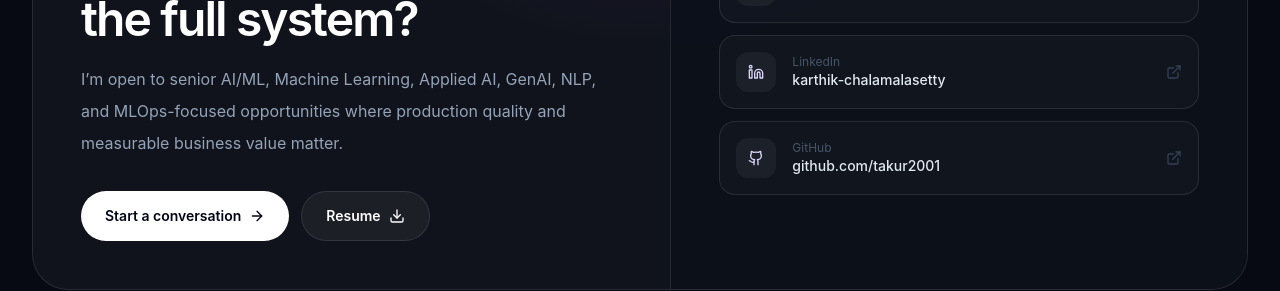
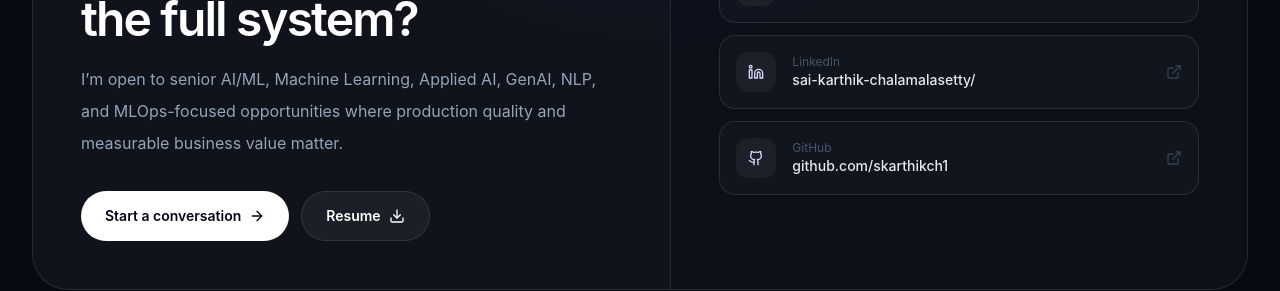
Before and after one commit to skarthikch1/karthik-portfolio, a React (Vite) app: page / in a window 1280 px wide. Shown: the part 7227-7518 px from the top of the page. Built offline with nearby package versions, Linux system fonts and the light colour scheme.

Commit message:
Update LinkedIn and GitHub usernames in App.jsx

```diff
--- a/src/App.jsx
+++ b/src/App.jsx
@@ -1021,7 +1021,7 @@ function App() {
                       <div>
                         <p className="text-xs text-slate-600">LinkedIn</p>
                         <p className="text-sm font-medium text-slate-200">
-                          karthik-chalamalasetty
+                          sai-karthik-chalamalasetty/
                         </p>
                       </div>
                       <ExternalLink className="ml-auto h-4 w-4 text-slate-700 group-hover:text-violet-300" />
@@ -1038,7 +1038,7 @@ function App() {
                       </div>
                       <div>
                         <p className="text-xs text-slate-600">GitHub</p>
-                        <p className="text-sm font-medium text-slate-200">github.com/takur2001</p>
+                        <p className="text-sm font-medium text-slate-200">github.com/skarthikch1</p>
                       </div>
                       <ExternalLink className="ml-auto h-4 w-4 text-slate-700 group-hover:text-violet-300" />
                     </a>
```
